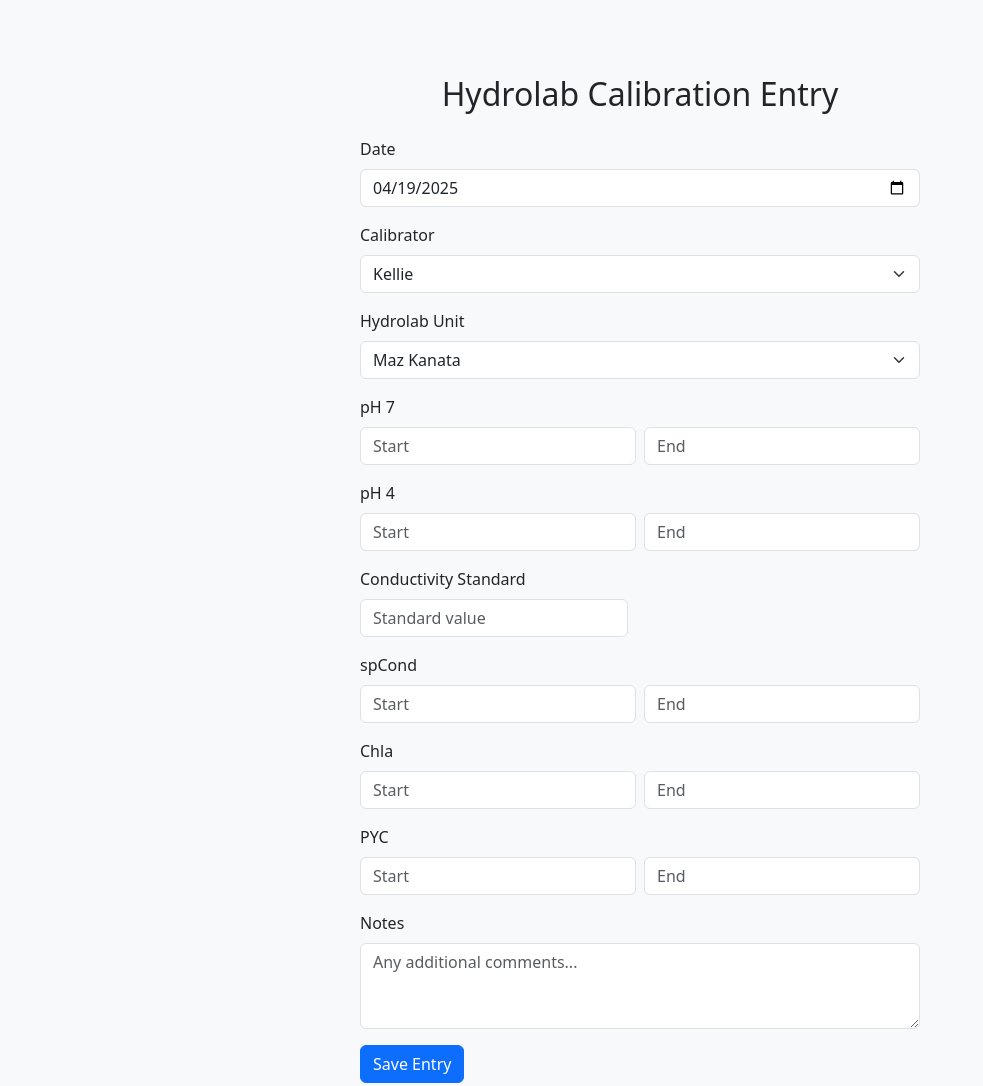
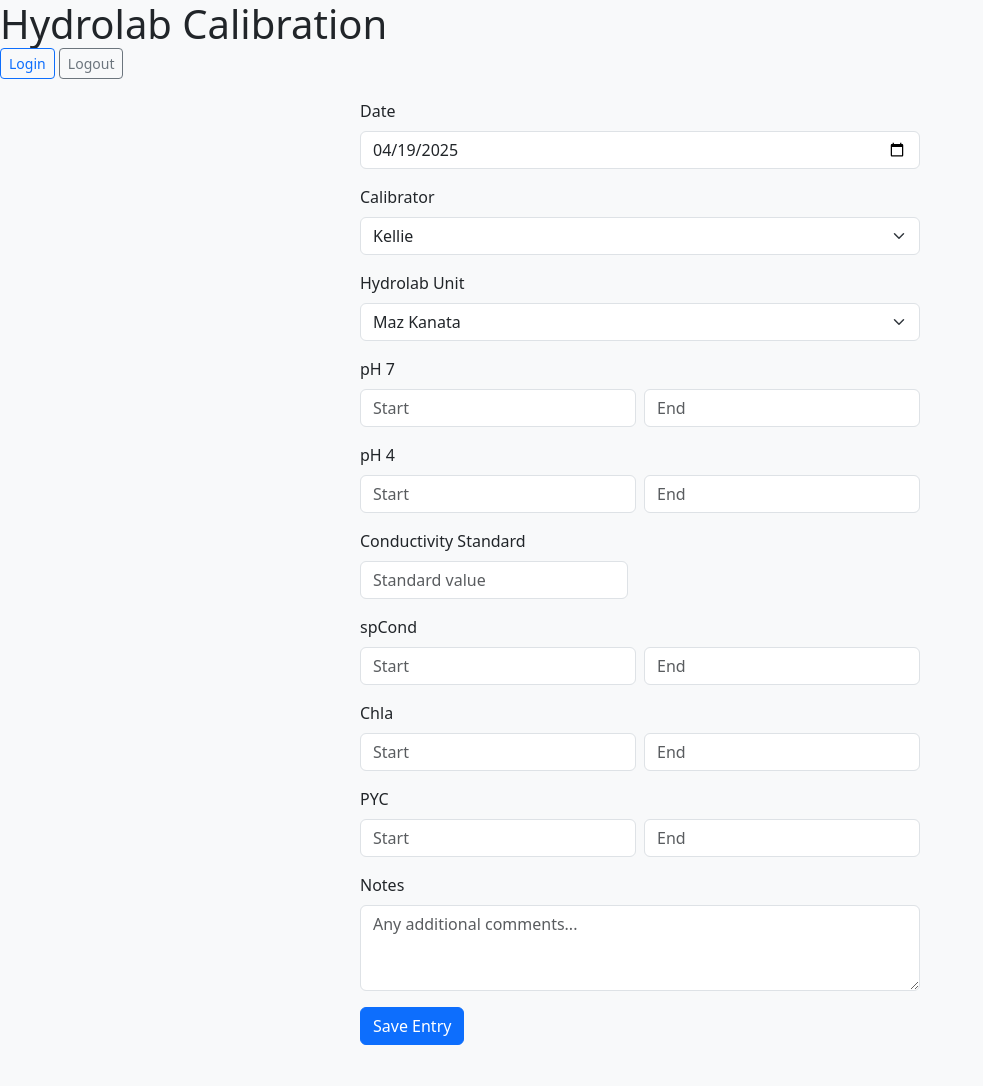
Before and after one commit to leslie-applehilltech/hydrolab-calibration, a website: page index.html in a window 1280 px wide. Shown: the top 1086 px of the page, without its empty margins (0-983 px from the left). Drawn offline with nearby package versions, Linux system fonts and the light colour scheme; a script that the page names is missing.

Commit message:
added login/logout buttons

```diff
--- a/index.html
+++ b/index.html
@@ -19,13 +19,15 @@
   </style>
 </head>
 <body class="bg-light">
-  <div class="ms-auto d-flex gap-2 align-items-center">
-    <span id="loginStatus" class="text-light small"></span>
-    <button onclick="loginManually()" class="btn btn-outline-light btn-sm">Login</button>
-    <button onclick="logoutManually()" class="btn btn-outline-light btn-sm">Logout</button>
-  </div>
-  <div class="container mt-4 mb-5">
-    <h2 class="text-center mb-4">Hydrolab Calibration Entry</h2>
+  <header class="app-header">
+    <h1 class="mb-0">Hydrolab Calibration</h1>
+    <div class="login-controls">
+      <span id="loginStatus" style="font-size: 0.9rem;"></span>
+      <button onclick="loginManually()" class="btn btn-outline-primary btn-sm">Login</button>
+      <button onclick="logoutManually()" class="btn btn-outline-secondary btn-sm">Logout</button>
+    </div>
+  </header>
+  <div class="container">
     <form id="form" onsubmit="event.preventDefault(); saveData();">
       <div class="mb-3">
         <label for="date" class="form-label">Date</label>
```
